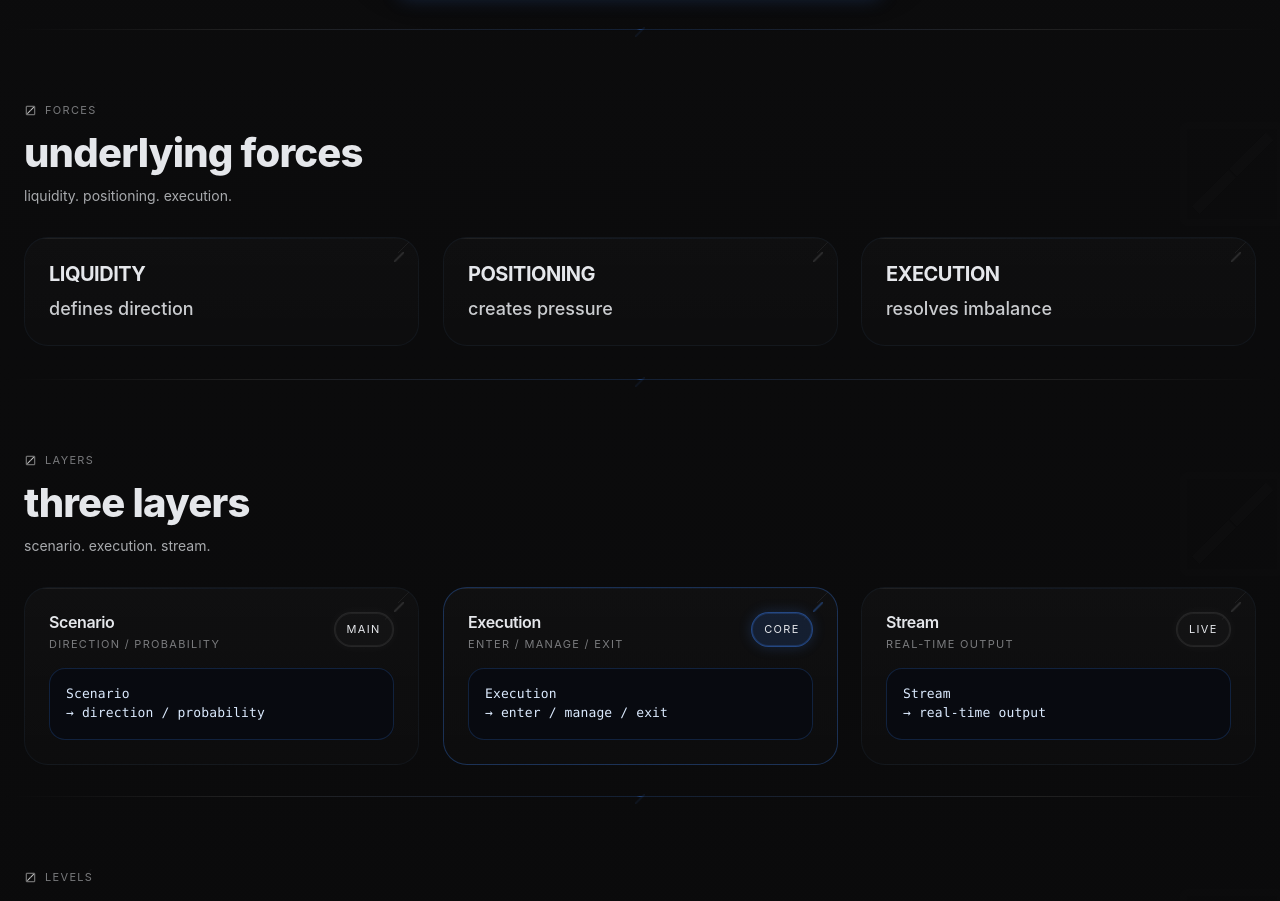
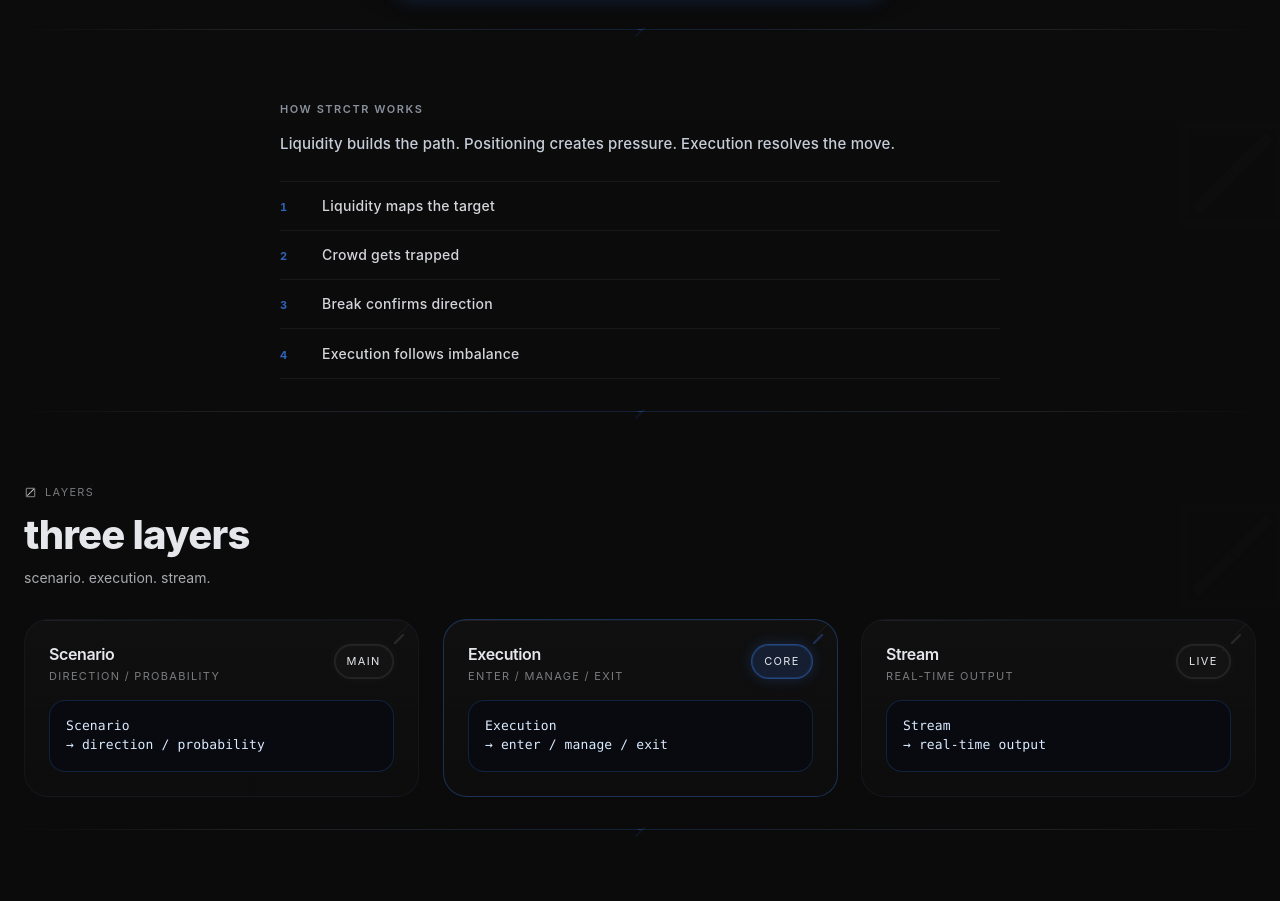
Before and after one commit to strctrcorp/strctr-site, a website: page index.html in a window 1280 px wide. Shown: the part 1803-2704 px from the top of the page. Drawn offline with Linux system fonts and the light colour scheme; no server answers.

Commit message:
Update index.html

```diff
--- a/index.html
+++ b/index.html
@@ -1671,7 +1671,6 @@
         }
 
         .system-grid,
-        .trust-grid,
         .action-grid,
         .outputs {
             display: grid;
@@ -1851,12 +1850,6 @@
             opacity: .65;
         }
 
-        #trust .trust-grid .card {
-            background:
-                linear-gradient(135deg, transparent 0 10px, var(--cut-line) 10px 11px, transparent 11px) top right / var(--cut-size-lg) var(--cut-size-lg) no-repeat,
-                linear-gradient(180deg, rgba(255, 255, 255, .02), rgba(255, 255, 255, .012));
-        }
-
         #system .system-grid>.card {
             display: flex;
             flex-direction: column;
@@ -2180,26 +2173,56 @@
             font-variant-numeric: tabular-nums;
         }
 
-        .trust-card .card-sub {
-            margin-top: 0;
-            margin-bottom: 8px;
-        }
-
-        .trust-title {
-            margin: 0 0 10px;
-            font-size: 20px;
-            font-weight: 660;
-            letter-spacing: -.025em;
-            line-height: 1.2;
-        }
-
-        .trust-copy {
+        #trust .strctr-process {
+            max-width: 720px;
+            margin: 0 auto;
+        }
+
+        .strctr-process-label {
+            margin: 0 0 14px;
+            font-size: 11px;
+            font-weight: 600;
+            letter-spacing: 0.14em;
+            text-transform: uppercase;
+            color: rgba(148, 156, 168, 0.92);
+        }
+
+        .strctr-process-lead {
+            margin: 0 0 26px;
+            font-size: 15px;
+            font-weight: 500;
+            line-height: 1.55;
+            letter-spacing: 0.01em;
+            color: rgba(210, 218, 228, 0.94);
+        }
+
+        .strctr-process-steps {
             margin: 0;
-            color: rgba(229, 231, 235, 0.88);
-            line-height: 1.4;
-            font-size: 18px;
-            font-weight: 520;
-            max-width: 42ch;
+            padding: 0;
+            list-style: none;
+            border-top: 1px solid rgba(255, 255, 255, 0.06);
+        }
+
+        .strctr-process-steps li {
+            display: grid;
+            grid-template-columns: 28px minmax(0, 1fr);
+            gap: 14px;
+            align-items: baseline;
+            padding: 14px 0;
+            border-bottom: 1px solid rgba(255, 255, 255, 0.06);
+            font-size: 14px;
+            font-weight: 500;
+            line-height: 1.45;
+            letter-spacing: 0.02em;
+            color: rgba(229, 231, 235, 0.92);
+        }
+
+        .strctr-process-steps .strctr-process-idx {
+            font-size: 11px;
+            font-weight: 700;
+            letter-spacing: 0.08em;
+            color: rgba(59, 130, 246, 0.75);
+            font-variant-numeric: tabular-nums;
         }
 
         .trade-head {
@@ -2963,7 +2986,6 @@
             }
 
             .system-grid,
-            .trust-grid,
             .how-works-grid,
             .action-grid,
             .outputs,
@@ -3055,12 +3077,14 @@
                 margin: 0 0 10px;
             }
 
-            .trust-title {
-                margin: 0 0 7px;
-            }
-
-            .trust-copy {
-                line-height: 1.62;
+            .strctr-process-lead {
+                margin-bottom: 20px;
+                font-size: 14px;
+            }
+
+            .strctr-process-steps li {
+                padding: 12px 0;
+                font-size: 13px;
             }
 
             .action-grid {
@@ -3539,36 +3563,20 @@
 
         <section class="section" id="trust" data-motion="section">
             <div class="container">
-                <div class="section-head reveal">
-                    <div>
-                        <div class="section-sigil">
-                            <svg viewBox="0 0 24 24" aria-hidden="true">
-                                <use href="#strctr-mark"></use>
-                            </svg>
-                            <span data-motion="item">forces</span>
-                        </div>
-                        <h2 data-motion="item">underlying forces</h2>
-                        <p data-motion="item">
-                            liquidity. positioning. execution.
-                        </p>
-                    </div>
-                </div>
-
-                <div class="trust-grid">
-                    <article class="card trust-card reveal d2" data-motion="card">
-                        <h3 class="trust-title" data-motion="item">LIQUIDITY</h3>
-                        <p class="trust-copy" data-motion="item">defines direction</p>
-                    </article>
-
-                    <article class="card trust-card reveal d3" data-motion="card">
-                        <h3 class="trust-title" data-motion="item">POSITIONING</h3>
-                        <p class="trust-copy" data-motion="item">creates pressure</p>
-                    </article>
-
-                    <article class="card trust-card reveal d4" data-motion="card">
-                        <h3 class="trust-title" data-motion="item">EXECUTION</h3>
-                        <p class="trust-copy" data-motion="item">resolves imbalance</p>
-                    </article>
+                <div class="strctr-process reveal">
+                    <p class="strctr-process-label" data-motion="item">HOW STRCTR WORKS</p>
+                    <p class="strctr-process-lead" data-motion="item">Liquidity builds the path. Positioning creates
+                        pressure. Execution resolves the move.</p>
+                    <ul class="strctr-process-steps" role="list">
+                        <li data-motion="item"><span class="strctr-process-idx" aria-hidden="true">1</span><span>Liquidity
+                                maps the target</span></li>
+                        <li data-motion="item"><span class="strctr-process-idx" aria-hidden="true">2</span><span>Crowd gets
+                                trapped</span></li>
+                        <li data-motion="item"><span class="strctr-process-idx" aria-hidden="true">3</span><span>Break
+                                confirms direction</span></li>
+                        <li data-motion="item"><span class="strctr-process-idx" aria-hidden="true">4</span><span>Execution
+                                follows imbalance</span></li>
+                    </ul>
                 </div>
             </div>
         </section>
```
